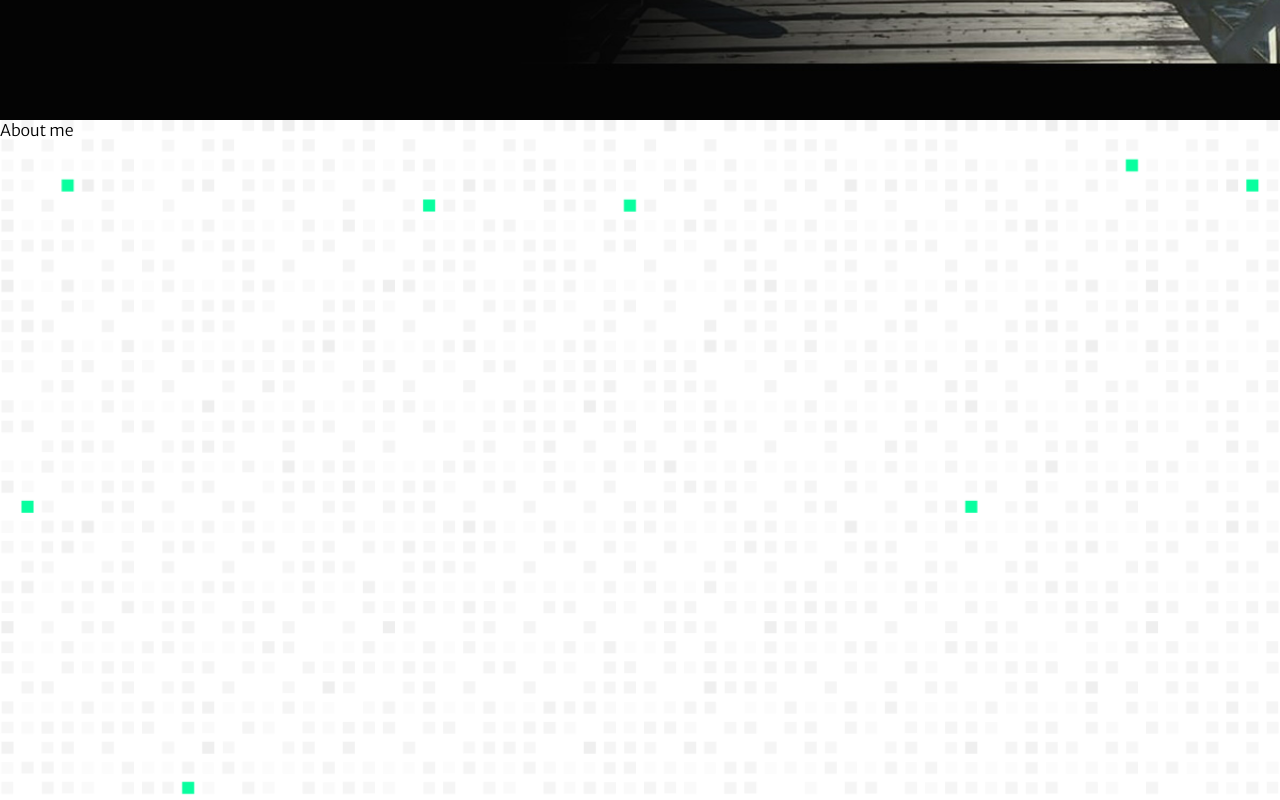
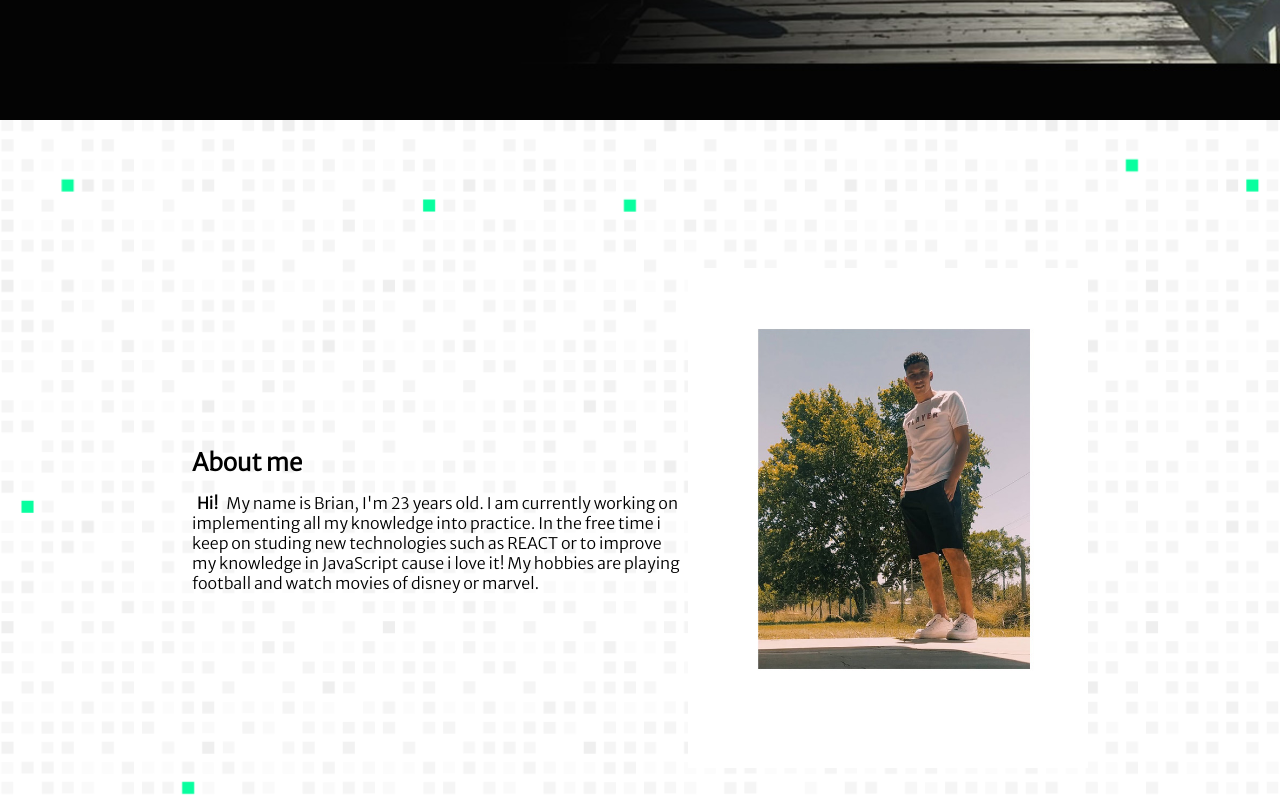
Before and after one commit to brianSalinas7/MyPortfolio, a plain HTML site: page index.html in a window 1280 px wide. Shown: the part 680-1480 px from the top of the page. Drawn offline with Linux system fonts and the light colour scheme.

Commit message:
about me end

```diff
--- a/css/styles.css
+++ b/css/styles.css
@@ -27,6 +27,9 @@ main{
     background-size: cover;
     background-position-x: center;
 }
+section{
+    min-height: 100vh;
+}
 h1{
     font-family: 'Merriweather', serif;
 
@@ -34,6 +37,9 @@ h1{
 a{
     text-decoration: none;
     color: var(--background);
+}
+b{
+    margin: 0 5px;
 }
 
 /*Fonts*/
@@ -87,6 +93,11 @@ a{
 #active{
     color: var(--secondary);
 
+}
+/*container*/
+.container{
+    max-width: 70%;
+    margin: 0 auto;
 }
 
 /*HEADER*/
@@ -144,6 +155,7 @@ a{
     -ms-transform:scaleX(1) ;
     -o-transform:scaleX(1) ;
 }
+/*content header*/
 .content-header{
     min-height: 100vh;
     display: flex;
@@ -154,6 +166,7 @@ a{
     background-position-x: center;
 
 }
+/*title h1,p and button 'know me'*/
 .title{
     color:var(--background);
     display: flex;
@@ -165,9 +178,23 @@ a{
     margin: 10px;
 }
 
+/*section about*/
 
+.section-about{
+    display: flex;
+    align-items: center;
+}
+.content-column{
+    display: flex;
+    flex-direction: column;
+    justify-content: center;
+    margin: 20px auto;
+}
+.content-column h2{
+    margin-bottom: 15px;
+}
+.section-about img{
+    width: 400px;
+    box-shadow: 10px 10px 10px  rgba(17, 16, 16, 0.755) inset;
 
-
- section{
-    min-height: 100vh;
 }
--- a/index.html
+++ b/index.html
@@ -29,7 +29,19 @@
 
     </header> <!--End header-->
     <main>
-        <section id="about">About me</section>
+        <section id="about" class="container section-about">
+            <div class="content-column">
+                <h2 class="font-merri-sans">About me</h2>
+                <p> <b>Hi!</b> My name is Brian, I'm 23 years old. I am currently working on implementing all my knowledge into practice.
+                    In the free time i keep on studing new technologies such as REACT or to improve my knowledge in JavaScript cause i love it!
+                    My hobbies are playing football and watch movies of disney or marvel. </p>
+            </div>
+            <div>
+                <img src="./img/IMG_20211113_152702_329.jpg" alt="">
+            </div>
+
+
+        </section>
 
         <section id="portfolio">portfolio</section>
 
```
Also changed, not shown: img/IMG_20211113_152702_329.jpg (added), 1 other file.
